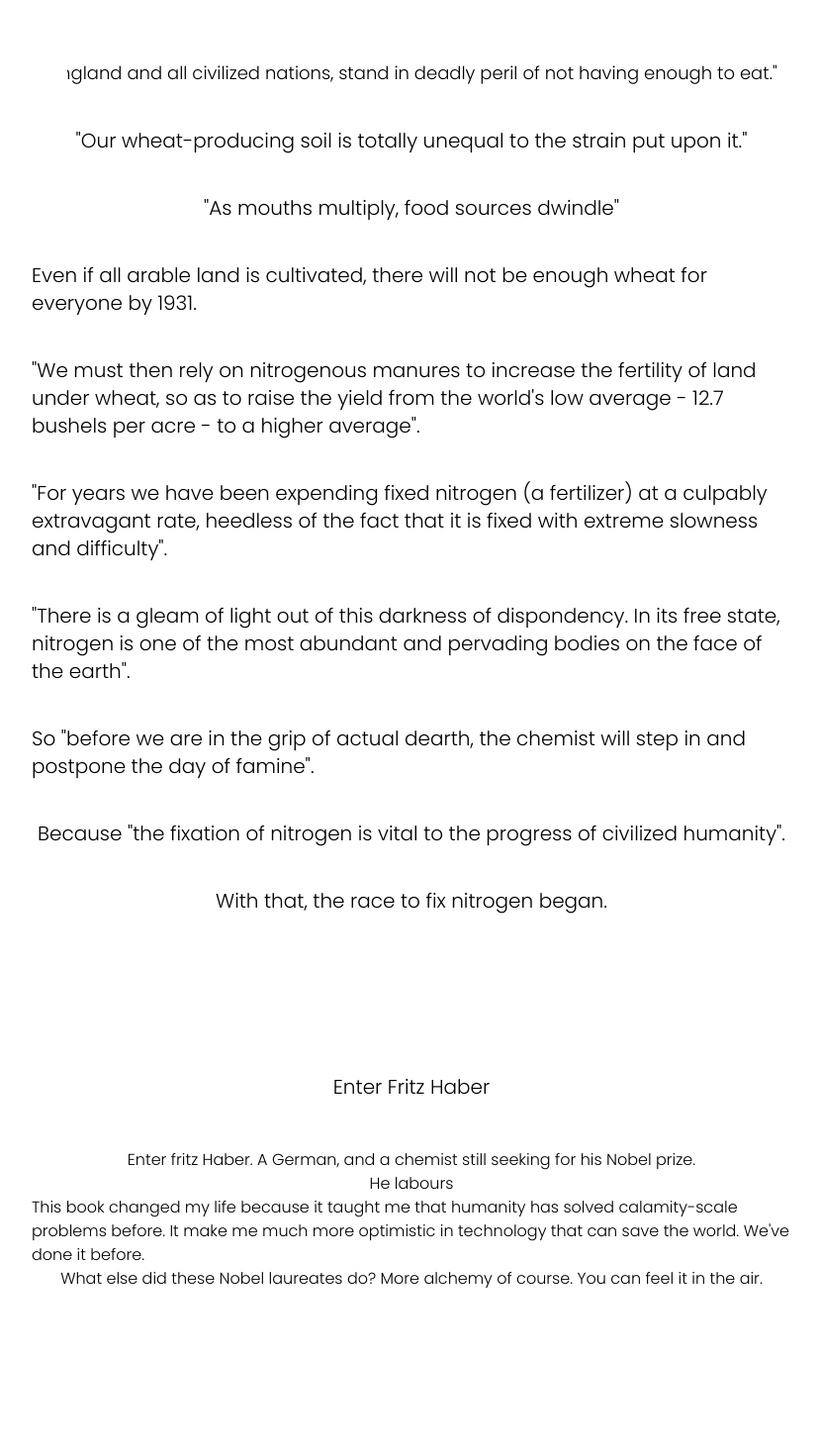
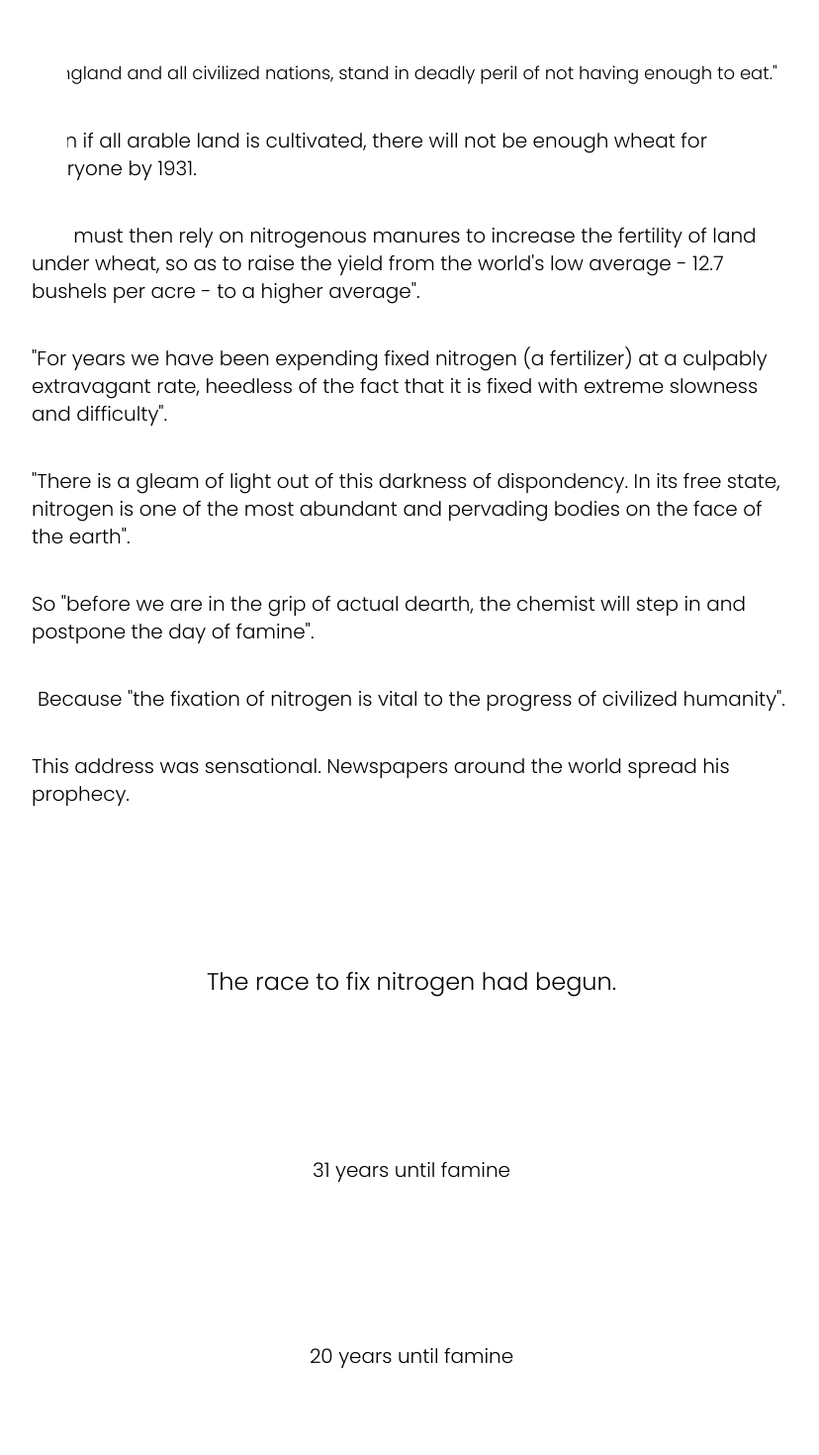
Before and after one commit to chongcurtis/chongcurtis.github.io, a Next.js app: page /books/the-alchemy-of-air in a window 1280 px wide. Shown: the part 540-2010 px from the top of the page at 99% size, without its empty margins (224-1052 px from the left). Built offline with nearby package versions, Linux system fonts and the light colour scheme.

Commit message:
wip exponential count animation

```diff
--- a/src/pages/books/the-alchemy-of-air.tsx
+++ b/src/pages/books/the-alchemy-of-air.tsx
@@ -43,12 +43,12 @@ export default function TheAlchemyOfAir() {
                 {/*/>*/}
             </div>
             {/*https://www.jstor.org/stable/1627238?seq=2*/}
-            <p className="fade-in-on-scroll mt-10 text-xl">
-                "Our wheat-producing soil is totally unequal to the strain put upon it."
-            </p>
-            <p className="fade-in-on-scroll mt-10 text-xl">
-                "As mouths multiply, food sources dwindle"
-            </p>
+            {/*<p className="fade-in-on-scroll mt-10 text-xl">*/}
+            {/*    "Our wheat-producing soil is totally unequal to the strain put upon it."*/}
+            {/*</p>*/}
+            {/*<p className="fade-in-on-scroll mt-10 text-xl">*/}
+            {/*    "As mouths multiply, food sources dwindle"*/}
+            {/*</p>*/}
             <p className="fade-in-on-scroll mt-10 text-xl">
                 Even if all arable land is cultivated, there will not be enough wheat for everyone
                 by 1931.
@@ -74,9 +74,19 @@ export default function TheAlchemyOfAir() {
             <p className="fade-in-on-scroll mt-10 text-xl">
                 Because "the fixation of nitrogen is vital to the progress of civilized humanity".
             </p>
+            {/*<p className="fade-in-on-scroll mt-10 text-xl">*/}
+            {/*    Many didn't believe him, stating that the Chilian desert has an unlimitted amount of*/}
+            {/*    fertilizer.*/}
+            {/*</p>*/}
+            {/*<p className="fade-in-on-scroll mt-10 text-xl">*/}
+            {/*    But they were wrong. Because our population doubled, and doubled, and doubled.*/}
+            {/*</p>*/}
             <p className="fade-in-on-scroll mt-10 text-xl">
-                With that, the race to fix nitrogen began.
+                This address was sensational. Newspapers around the world spread his prophecy.
             </p>
+            <p className="fade-in-on-scroll mt-40 text-2xl">The race to fix nitrogen had begun.</p>
+            <p className="fade-in-on-scroll mt-40 text-xl">31 years until famine</p>
+            <p className="fade-in-on-scroll mt-40 text-xl">20 years until famine</p>
             <p className="fade-in-on-scroll mt-40 text-xl">Enter Fritz Haber</p>
             {/*<Boiler />*/}
             {/*<BulletsStrikeSand />*/}
--- /dev/null
+++ b/src/pages/books/the-alchemy-of-air/ExponentialCount.tsx
@@ -0,0 +1,33 @@
+import React from "react";
+import ParticleSimulationCanvas from "@/pages/books/the-alchemy-of-air/ParticleSimulationCanvas";
+import { Particle } from "@/pages/books/the-alchemy-of-air/Particle";
+import { Block } from "@/pages/books/the-alchemy-of-air/Block";
+import cloneDeep from "lodash.clonedeep";
+import { startAnimationEventName } from "@/common/animations";
+
+export default function ExponentialCount() {
+    React.useEffect(() => {
+        const startAnimation = () => {
+            setObstacles(cloneDeep(initialObstacles));
+
+            // the simulation canvas should already be running. so all we need to do is set the particles
+            // 2s for the "Air" to appear
+            setTimeout(() => {
+                setStartAnimation(true);
+            }, 2000);
+        };
+
+        title.addEventListener(startAnimationEventName, startAnimation);
+        return () => {
+            // cleanup
+            title.removeEventListener(startAnimationEventName, startAnimation);
+            clearTimeout(timeoutId.current);
+        };
+    }, []);
+
+    return (
+        <div className="h-[350px] w-[350px] md:h-[500px] md:w-[500px]">
+            0
+        </div>
+    );
+}
```
